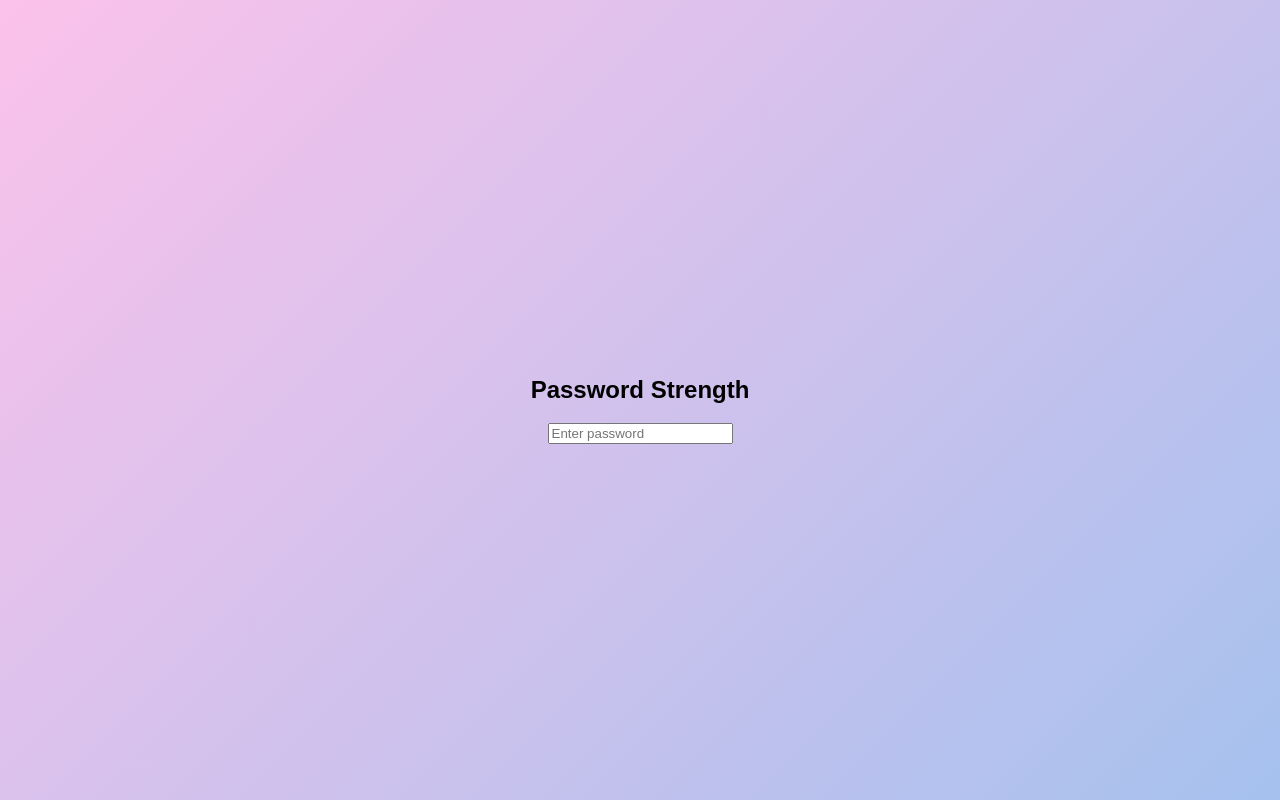
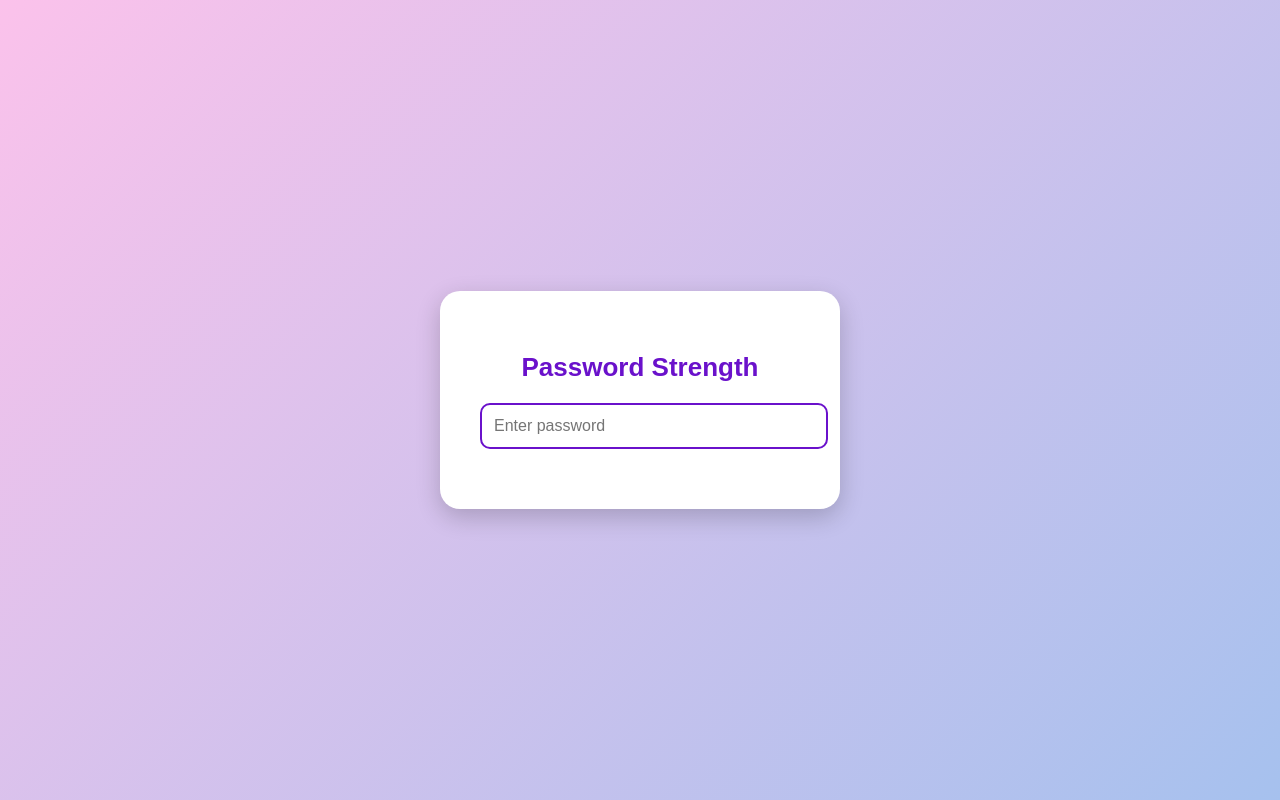
Before and after one commit to M-Saleh-N/password_strength_checker, a React (Create React App) app: page / in a window 1280 px wide. Built offline with nearby package versions, Linux system fonts and the light colour scheme.

Commit message:
styled the h2 and the container

```diff
--- a/src/components/Pass.css
+++ b/src/components/Pass.css
@@ -8,3 +8,28 @@ body {
     justify-content: center;
     align-items: center;
   }
+
+  .pass-cont {
+    background: white;
+    padding: 40px;
+    border-radius: 20px;
+    box-shadow: 0 8px 25px rgba(0, 0, 0, 0.2);
+    text-align: center;
+    width: 320px;
+  }
+
+  .pass-cont h2 {
+    color: #6a11cb;
+    font-size: 26px;
+    margin-bottom: 20px;
+  }
+
+  .pass-cont input {
+    width: 100%;
+    padding: 12px;
+    border: 2px solid #6a11cb;
+    border-radius: 10px;
+    outline: none;
+    font-size: 16px;
+    margin-bottom: 20px;
+  }
```
